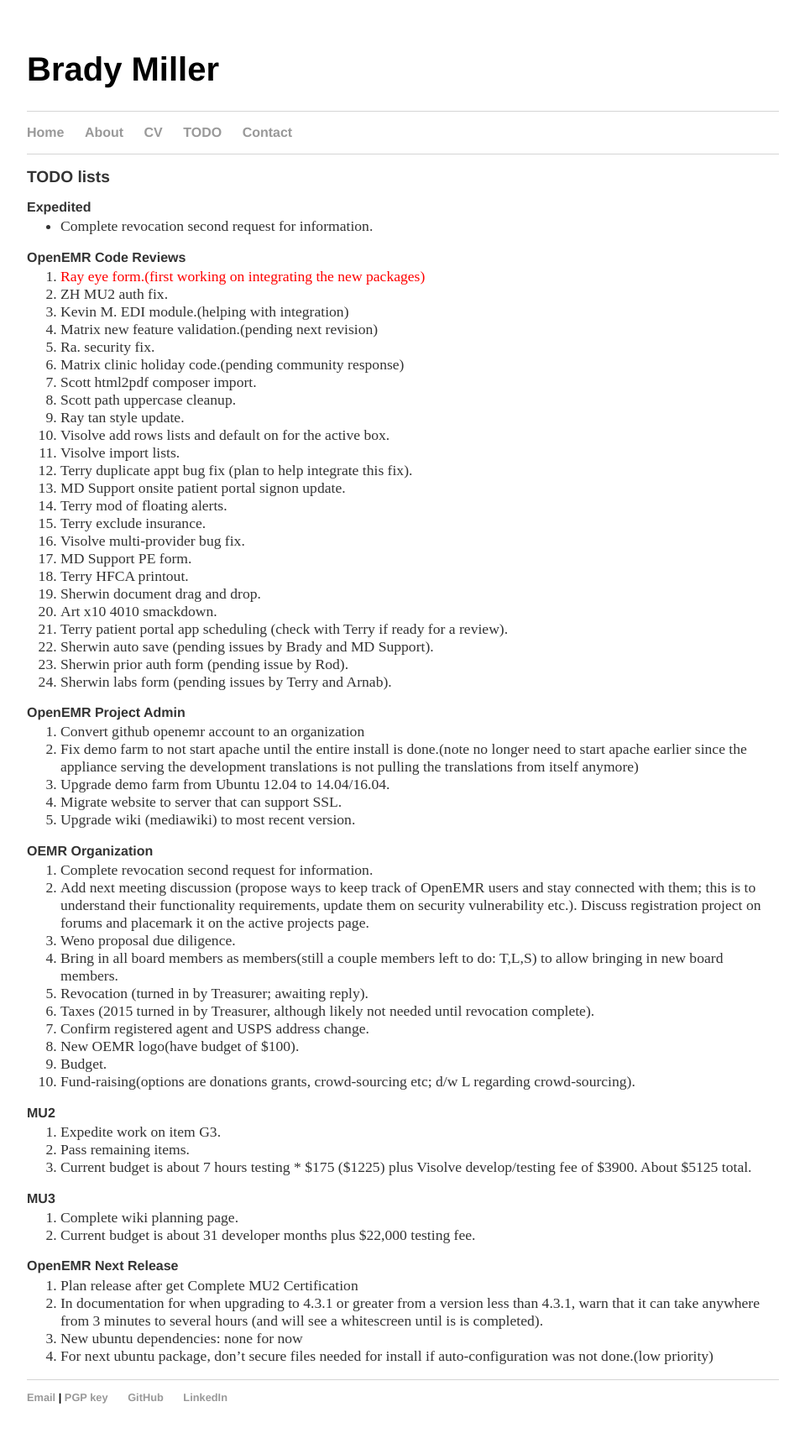
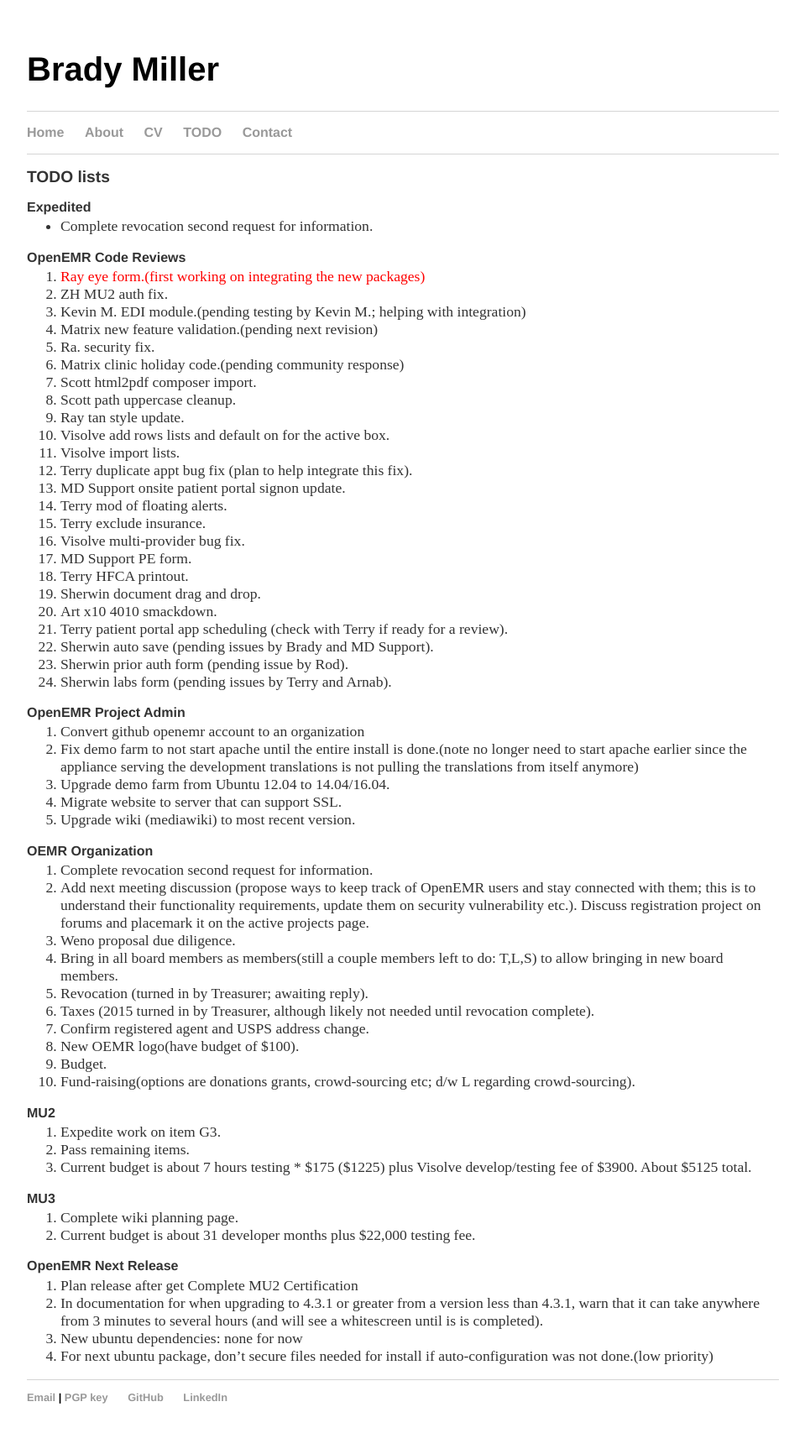
Before and after one commit to bradymiller/bradymiller.github.io, a Jekyll site: the page built from todo/index.md, in a window 1280 px wide. Shown: the whole page at 84% size, without its empty margins (160-1119 px from the left). Built offline with Jekyll 4.4.1, drawn with Linux system fonts in a browser that asks for light colours.

Commit message:
Update todo list

```diff
--- a/todo/index.md
+++ b/todo/index.md
@@ -9,7 +9,7 @@
 ### OpenEMR Code Reviews
 1. <span style="color: red">Ray eye form.(first working on integrating the new packages)</span>
 1. ZH MU2 auth fix.
-1. Kevin M. EDI module.(helping with integration)
+1. Kevin M. EDI module.(pending testing by Kevin M.; helping with integration)
 1. Matrix new feature validation.(pending next revision)
 1. Ra. security fix.
 1. Matrix clinic holiday code.(pending community response)
```
